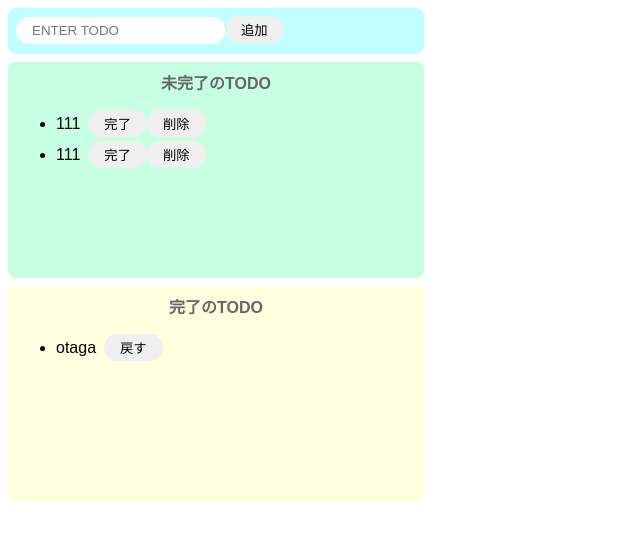
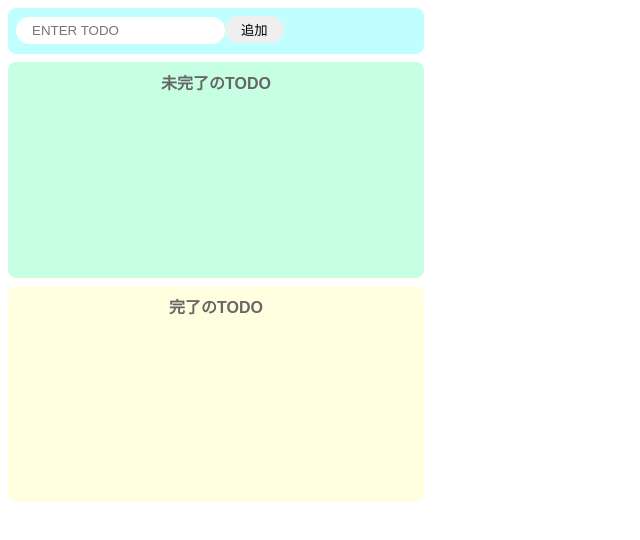
Before and after one commit to suzu74/react-ts-todo, a React (Create React App) app: page / in a window 1280 px wide. Shown: the top 540 px of the page, without its empty margins (0-640 px from the left). Built offline with nearby package versions, Linux system fonts and the light colour scheme.

Commit message:
delete initial value

```diff
--- a/src/App.tsx
+++ b/src/App.tsx
@@ -6,8 +6,8 @@ import { CompleteTodo } from "./components/CompleteTodo"
 
 function App() {
   const [todoText, setTodoText] = useState<number | string>("")
-  const [incompleteTodos, setIncompleteTodos] = useState<Array<number | string>>(["111", 111])
-  const [completeTodos, setCompleteTodos] = useState<Array<number | string>>(["otaga"])
+  const [incompleteTodos, setIncompleteTodos] = useState<Array<number | string>>([])
+  const [completeTodos, setCompleteTodos] = useState<Array<number | string>>([])
 
   const onChangeTodoText = (e: any): void => {
     setTodoText(e.target.value)
```
